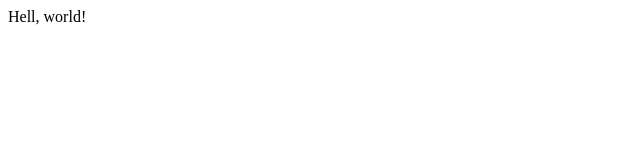
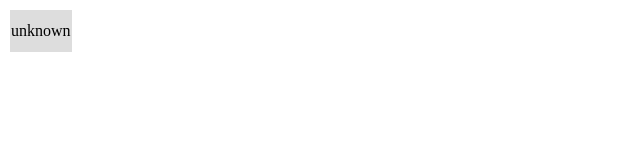
Before and after one commit to rkaw92/warsawjs-workshop-15-git-demo, a plain HTML site: page index.html in a window 1280 px wide. Shown: the whole page, without its empty margins (0-640 px from the left). Drawn offline with Linux system fonts and the light colour scheme.

Commit message:
Add a clickable board cell

```diff
--- a/game.js
+++ b/game.js
@@ -1,11 +1,35 @@
-const gameContainer = document.querySelector('#game');
-const cell = document.createElement('div');
-const textNode = document.createTextNode('Hell, world!')
-cell.appendChild(textNode);
-gameContainer.appendChild(cell);
+'use strict';
 
-let onClick = function onClick() {
-  cell.textContent = 'Clicked';
-};
+class Component {
+  getElement() {
+    return this._element;
+  }
+}
 
-cell.addEventListener('click', onClick);
+class CellComponent extends Component {
+  constructor() {
+    super();
+    this._state = 'unknown';
+    this._element = document.createElement('td');
+    this._element.addEventListener('click', function() {
+      this.setState('miss');
+    }.bind(this));
+    this._refresh();
+  }
+
+  setState(stateName) {
+    this._state = stateName;
+    this._refresh();
+  }
+
+  _refresh() {
+    this._element.textContent = this._state;
+    this._element.className = 'cell_' + this._state;
+  }
+}
+
+
+const myCell = new CellComponent();
+document
+  .getElementById('cellContainer')
+  .appendChild(myCell.getElement());
--- a/index.html
+++ b/index.html
@@ -2,10 +2,25 @@
 <html>
   <head>
     <title>Statki!</title>
+    <style>
+      td {
+        width: 40px;
+        height: 40px;
+        text-align: center;
+      }
+      td.cell_unknown {
+        background-color: #DDD;
+      }
+      td.cell_miss {
+        background-color: blue;
+      }
+    </style>
   </head>
   <body>
     <main id="game">
-
+      <table id="board">
+        <tr id="cellContainer"></tr>
+      </table>
     </main>
     <script src="game.js" type="text/javascript"></script>
   </body>
```
